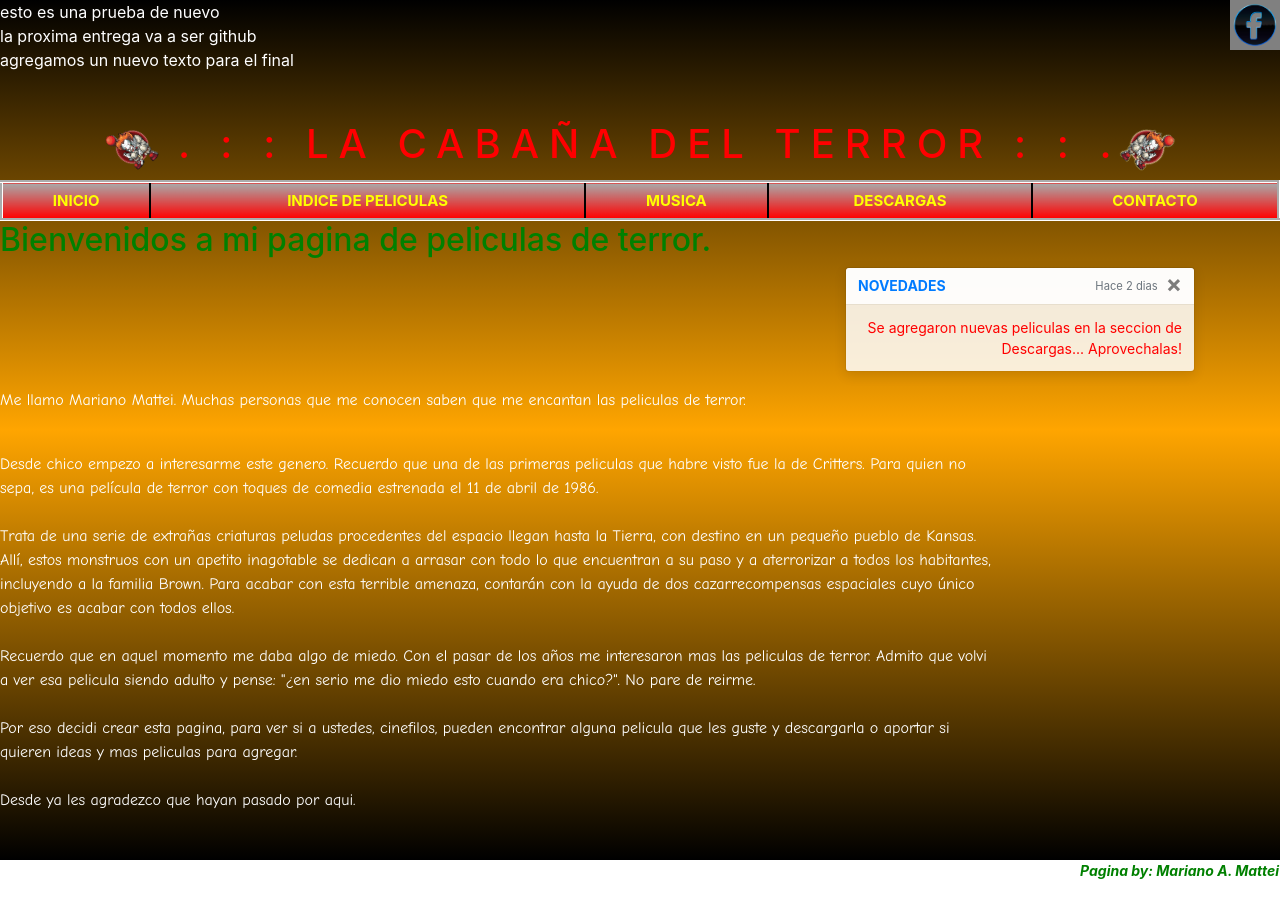
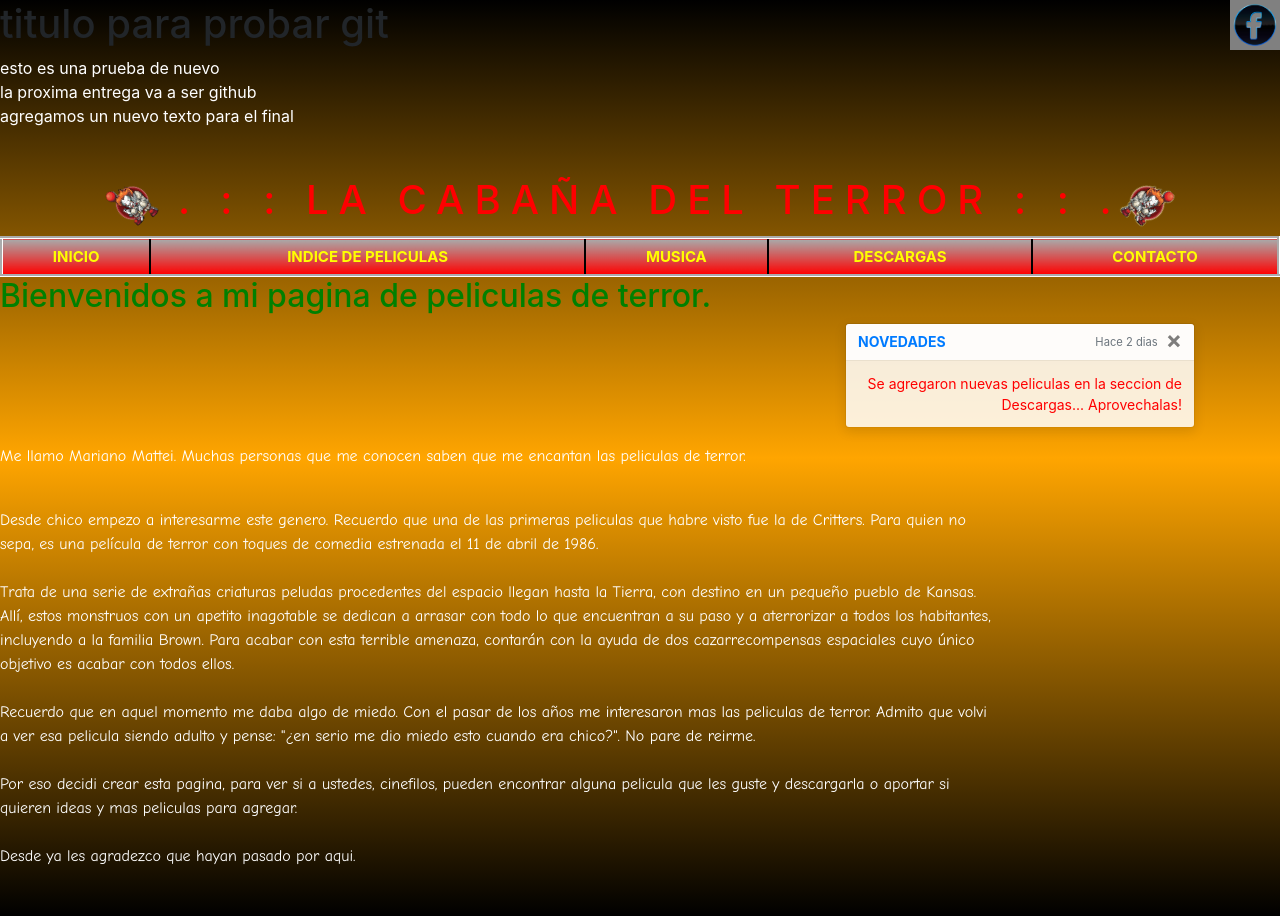
Before and after one commit to mmattei85/mi_prueba, a plain HTML site: page index.html in a window 1280 px wide. Before the commit the page ends 860 px from the top, so only its background shows below. Drawn offline with nearby package versions, Linux system fonts and the light colour scheme.

Commit message:
se agrego un titulo al index

```diff
--- a/index.html
+++ b/index.html
@@ -17,6 +17,7 @@
 </head>
 
 <body>
+  <h1>titulo para probar git</h1>
   <div>esto es una prueba de nuevo</div>
 <div>la proxima entrega va a ser github</div>
 <div>agregamos un nuevo texto para el final</div>
```
